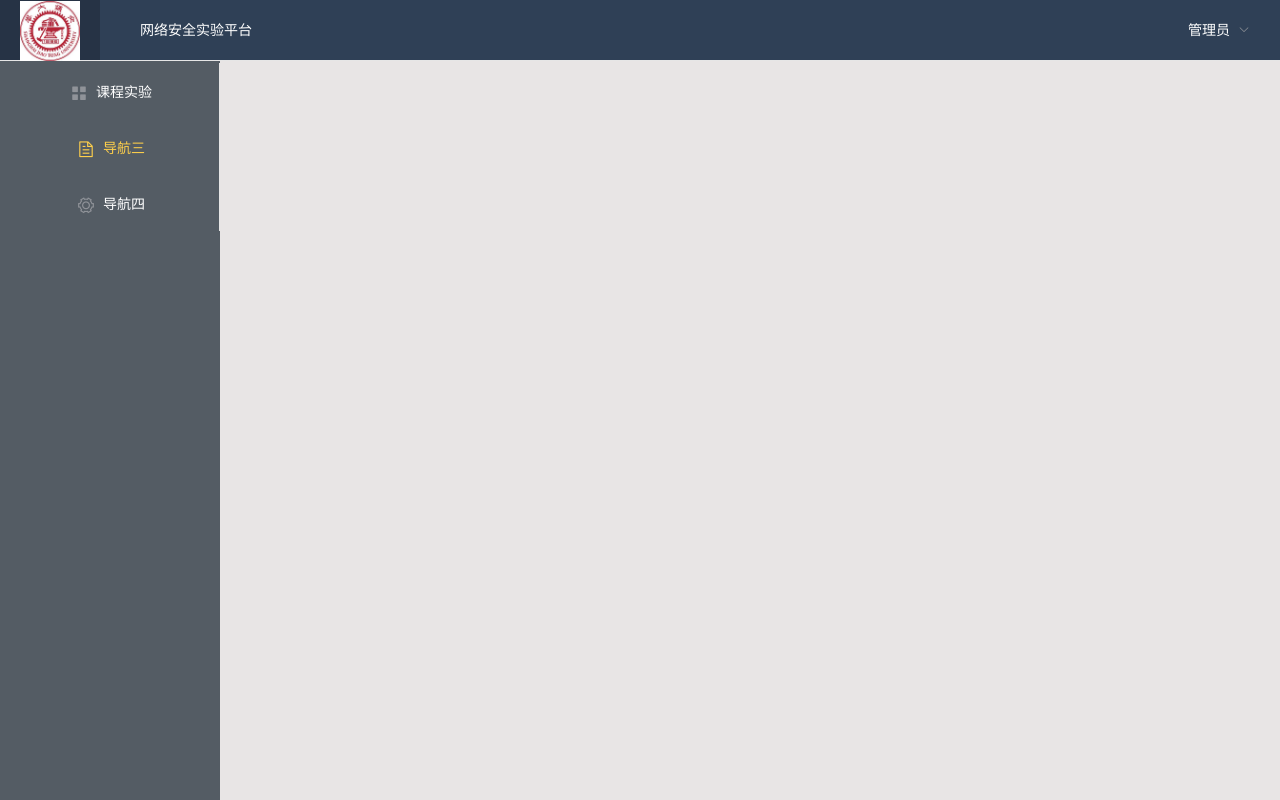
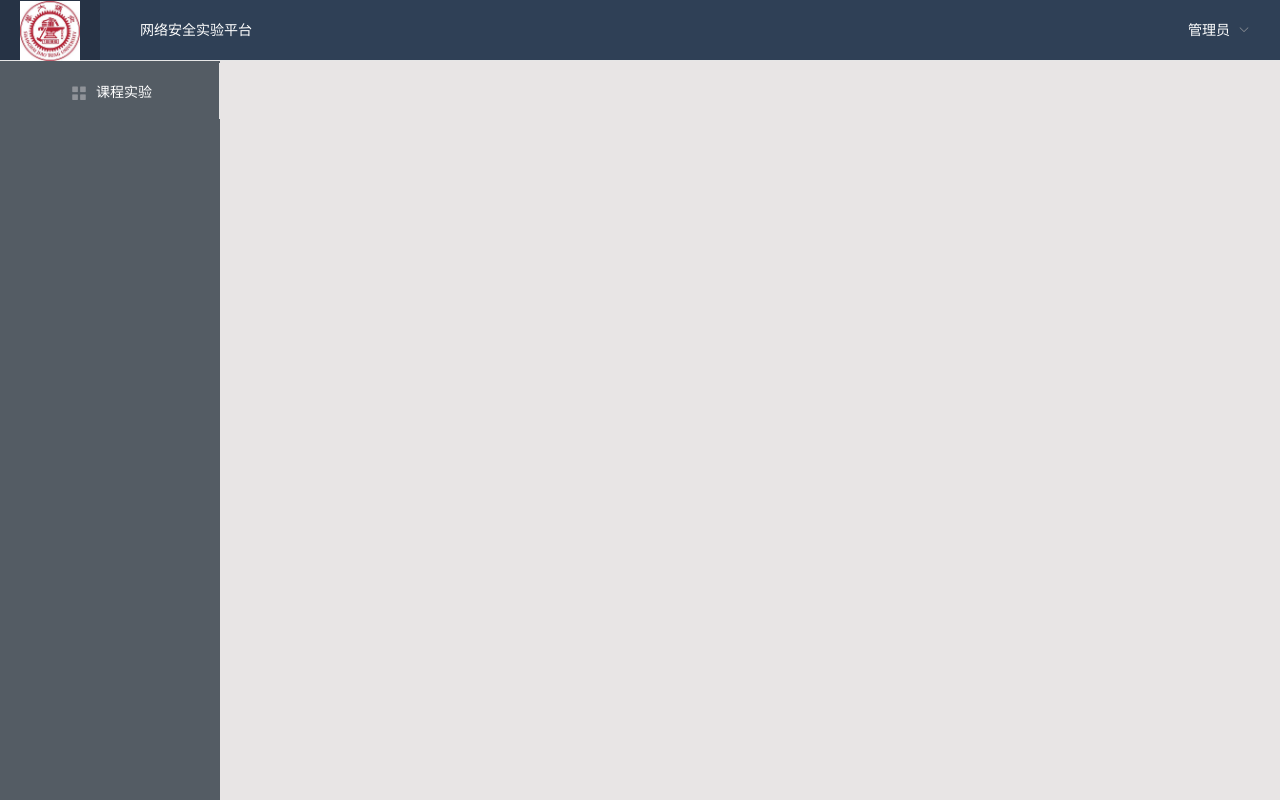
Before and after one commit to shinytang6/openpaas-security, a Vue app in the folder frontend/: page /#/sideBar in a window 1280 px wide. Built offline with nearby package versions, Linux system fonts and the light colour scheme.

Commit message:
finish prototype

```diff
--- a/frontend/src/components/Experiment.vue
+++ b/frontend/src/components/Experiment.vue
@@ -1,6 +1,6 @@
 <template>
 <div class="experiment">
-
+     <iframe class="content" src="http://192.168.99.100:32333/"></iframe>
 </div>
 </template>
 
@@ -19,4 +19,11 @@ export default {
      height: 100%;
      /*background-color: red;*/
 }
+.experiment .content {
+     position: fixed;
+     left: 220px;
+     width: 100%;
+     height: 100%;
+     top: 0;
+}
 </style>
--- a/frontend/src/components/ListExperiments.vue
+++ b/frontend/src/components/ListExperiments.vue
@@ -72,7 +72,6 @@ export default {
     height: 500px;
     width: 100%;
     height: 100%;
-
 }
 
 .experiments-wrapper {
--- a/frontend/src/components/SideBar.vue
+++ b/frontend/src/components/SideBar.vue
@@ -13,16 +13,16 @@
           active-text-color="#ffd04b">
           <el-menu-item index="1">
             <i class="el-icon-menu"></i>
-            <span slot="title">课程实验</span>
+            <span slot="title" @click="goToExperiment">课程实验</span>
           </el-menu-item>
-          <el-menu-item index="2">
-            <i class="el-icon-document"></i>
-            <span slot="title">导航三</span>
-          </el-menu-item>
-          <el-menu-item index="3">
-            <i class="el-icon-setting"></i>
-            <span slot="title">导航四</span>
-          </el-menu-item>
+          <!--<el-menu-item index="2">-->
+            <!--<i class="el-icon-document"></i>-->
+            <!--<span slot="title">导航三</span>-->
+          <!--</el-menu-item>-->
+          <!--<el-menu-item index="3">-->
+            <!--<i class="el-icon-setting"></i>-->
+            <!--<span slot="title">导航四</span>-->
+          <!--</el-menu-item>-->
         </el-menu>
       </el-col>
     </el-row>
@@ -32,7 +32,13 @@
 <script>
 export default {
   name: 'sidebar',
-
+  methods: {
+    goToExperiment() {
+      this.$router.push({
+        name: "ListExperiments",
+      });
+    },
+  }
 }
 </script>
 
```
Also changed, not shown: 1 other file (tests, documents, lock files or other folders).
